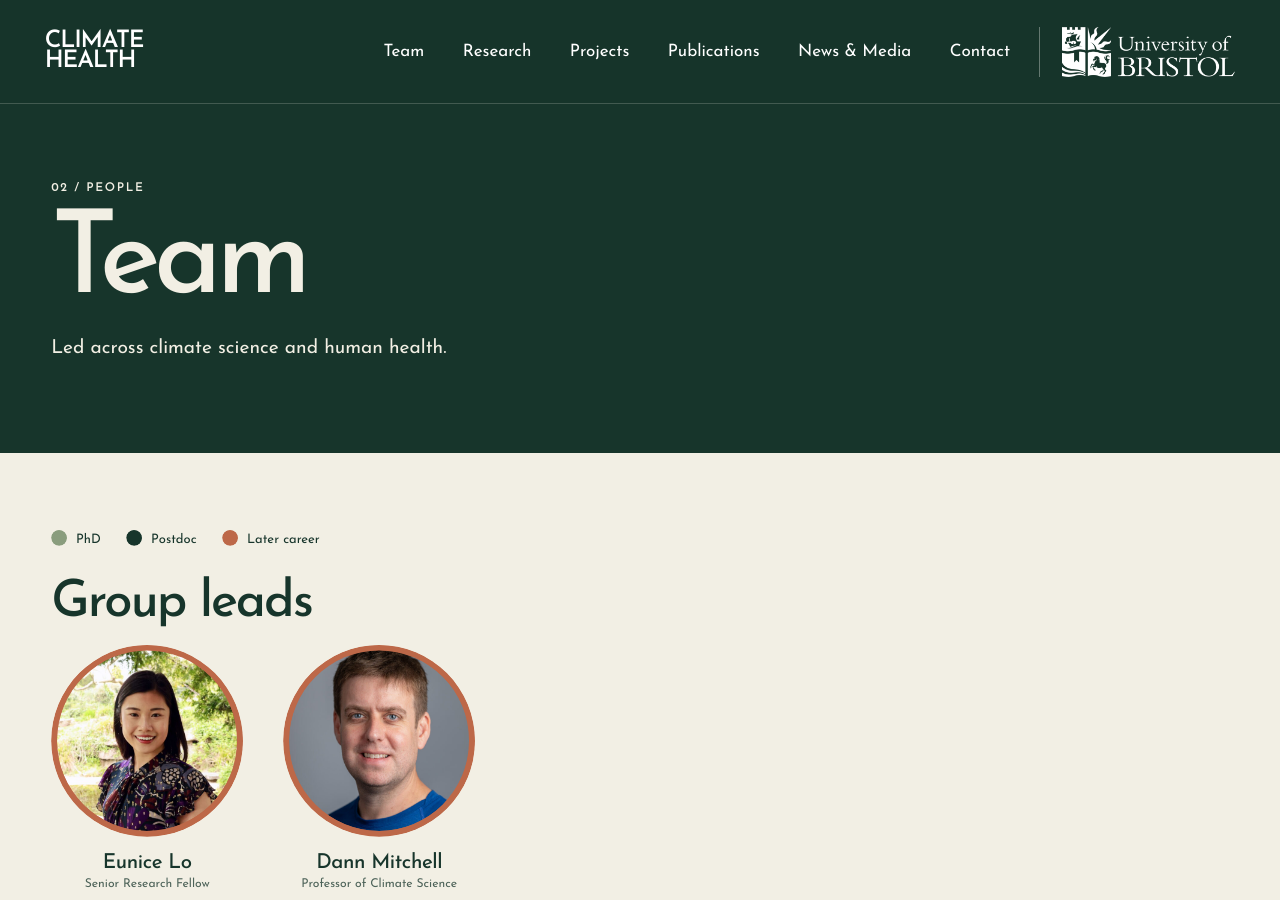
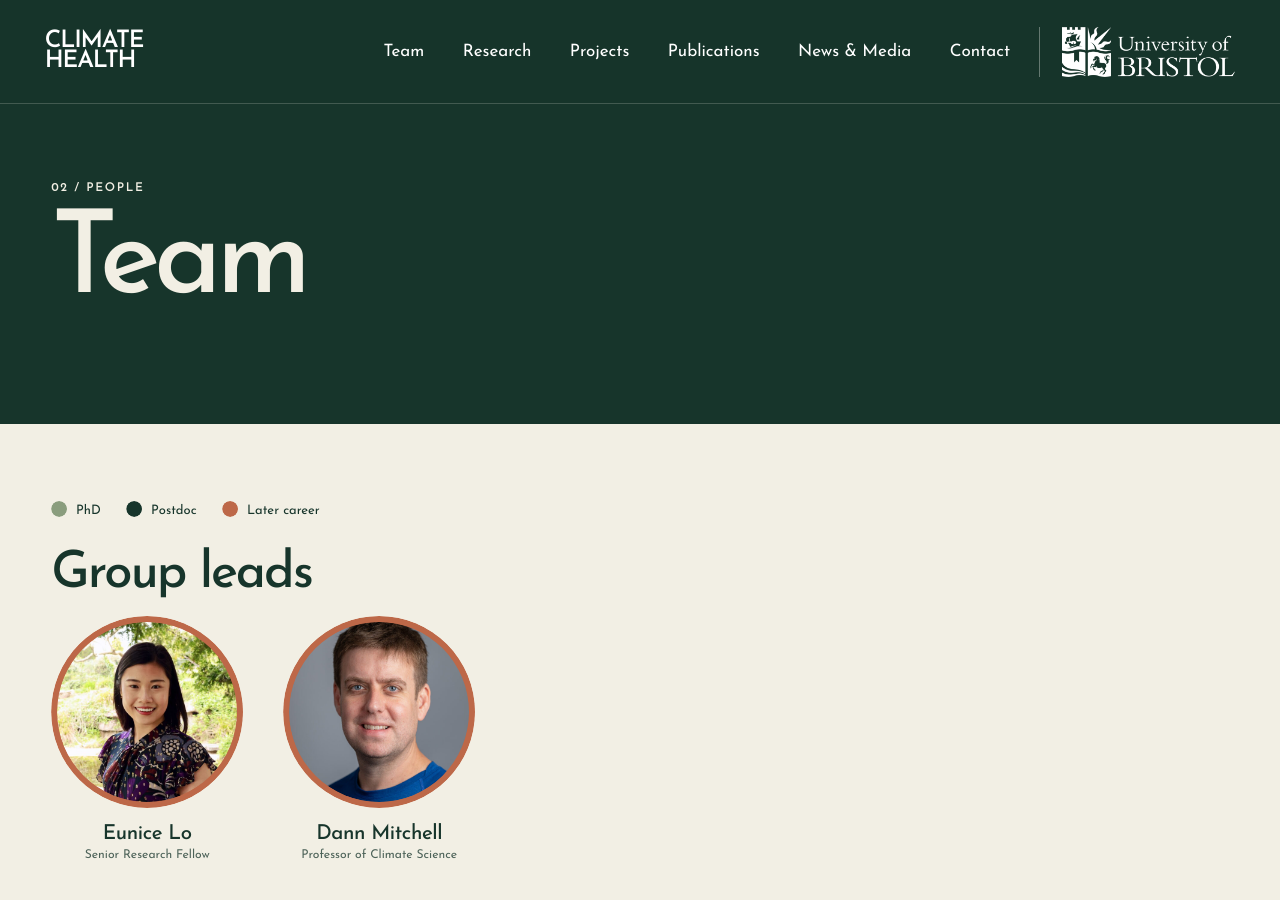
Before and after one commit to alexodavies/bristol-climate-health-page, a Jekyll site: the page built from team.md, in a window 1280 px wide and 900 px high. Built offline with Jekyll 4.4.1, drawn with Linux system fonts in a browser that asks for light colours; some of the changed lines change nothing that is shown.

Commit message:
Update team.md

```diff
--- a/team.md
+++ b/team.md
@@ -2,8 +2,7 @@
 permalink: /team/
 title: Team
 eyebrow: 02 / People
-description: The Climate Health team at the University of Bristol, from group leads Professor Dann Mitchell and Dr Eunice Lo to postdoctoral researchers and PhD students working on climate and human health.
-lede: Led across climate science and human health.
+description:
 ---
 {% include ring-key.html %}
 {% assign all = site.members | sort: "order" %}
```
